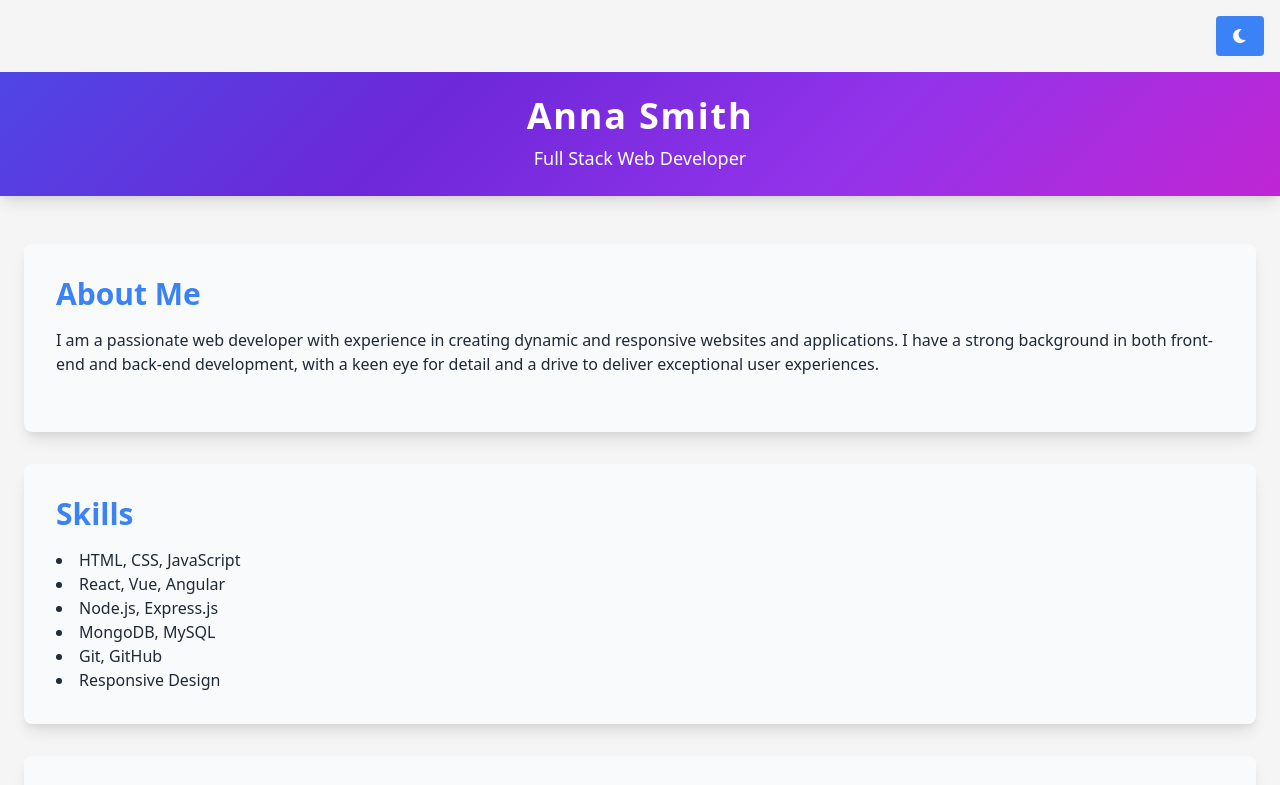
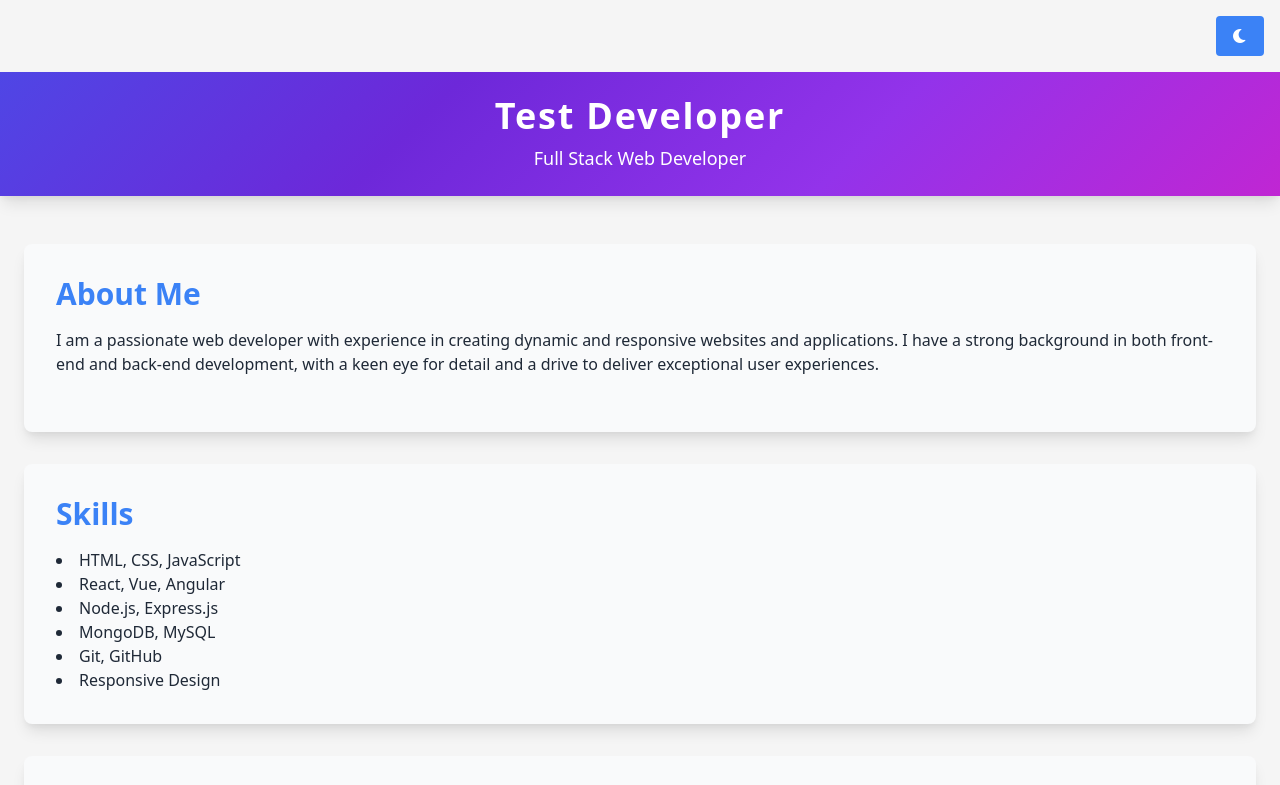
Before and after one commit to anedovba/vero, a plain HTML site: page index.html in a window 1280 px wide. Shown: the top 785 px of the page. Drawn offline with nearby package versions, Linux system fonts and the light colour scheme.

Commit message:
new title added

```diff
--- a/index.html
+++ b/index.html
@@ -19,7 +19,7 @@
 
     <!-- Header -->
     <header class="bg-header text-center py-6 shadow-lg">
-        <h1 class="text-4xl font-extrabold tracking-wider">Anna Smith</h1>
+        <h1 class="text-4xl font-extrabold tracking-wider">Test Developer</h1>
         <p class="mt-2 text-lg">Full Stack Web Developer</p>
     </header>
 
```
